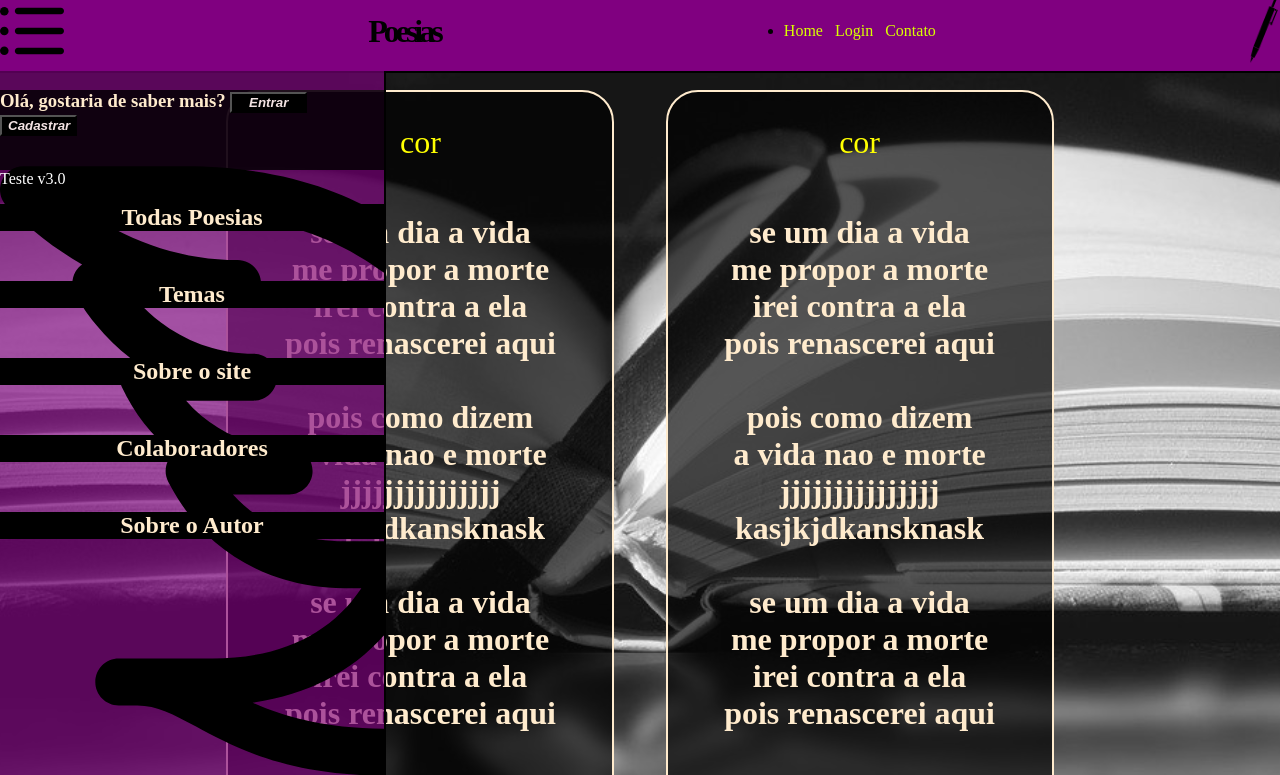
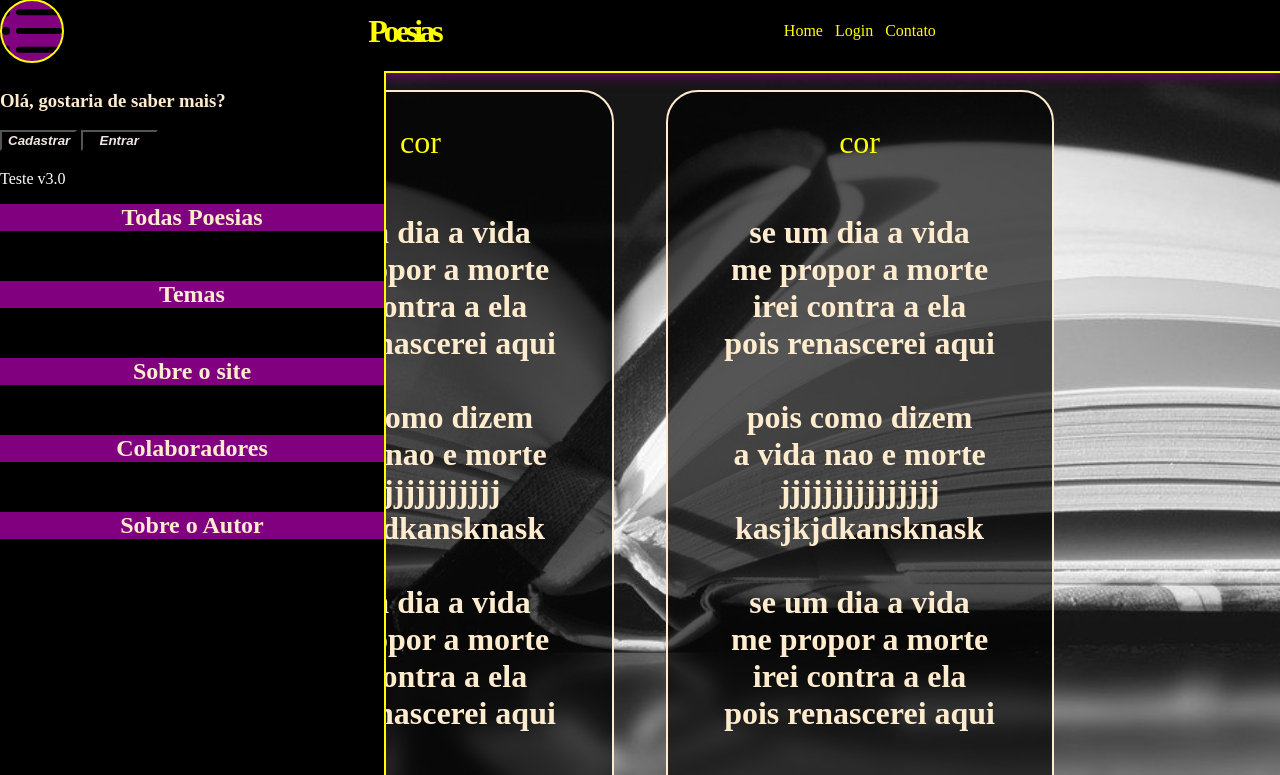
Before and after one commit to TheusHss/TheusHss.github.io, a plain HTML site: page poesias/Todas.html in a window 1280 px wide. Both pictures are taken after a click on the picture 32 px from the left and 31 px from the top of the page. Shown: the top 775 px of the page. Drawn offline with Linux system fonts and the light colour scheme.

Commit message:
Arrumando o style

```diff
--- a/globalStyle.css
+++ b/globalStyle.css
@@ -13,13 +13,16 @@ header {
 
 header h1 {
     letter-spacing: -4px;
+    color: yellow;
+
 }
 
 .cabecario {
+    box-shadow: 0px 0px 12px 2px purple;
     font-size: 1rem;
     position: fixed;
-    border-bottom: black solid 2px;
-    background-color: purple;
+    border-bottom: yellow solid 2px;
+    background-color: rgb(0, 0, 0);
     width: 100%;
     display: flex;
     justify-content: space-between;
@@ -31,11 +34,11 @@ header h1 {
     font-size: 1rem;
     margin-right: 8px;
     text-decoration: none;
-    color: rgb(217, 255, 0);
+    color: yellow;
 }
 
 .boxMenu {
-    border-right: 2px rgb(0, 0, 0) solid;
+    border-right: 2px rgb(255, 251, 0) solid;
     color: rgb(255, 255, 255);
     left: -100%;
     margin-top: 7px;
@@ -44,8 +47,7 @@ header h1 {
     width: 20%;
     background-size: cover;
     transition: left 1s;
-    background-image: url(/img/dove.svg);
-    background-color: rgba(128, 0, 128, 0.651);
+    background-color: rgba(0, 0, 0);
 }
 
 .boxMenu h1 {
@@ -54,7 +56,7 @@ header h1 {
     text-align: center;
     transition: 1s;
     color: rgb(255, 235, 205);
-    background-color: black;
+    background-color: purple;
 }
 
 .boxMenu h1:hover {
@@ -98,9 +100,18 @@ header h1 {
 
 .menuc {
     cursor: pointer;
-    height: 8vh;
+    height: 7.5vh;
+    background-color: purple;
+    border: yellow solid 2px ;
+    border-radius: 45vh;
 }
-
+.menuClass{
+    animation: menuClick 1.5s;
+}
+@keyframes menuClick{
+    from{transform: rotate(0deg) ;}
+    to{transform: rotate(365deg) ;}
+}
 .caneta {
     height: 8vh;
     animation: caneta 1s infinite alternate;
--- a/poesias/Todas.html
+++ b/poesias/Todas.html
@@ -32,9 +32,11 @@
             <div class="cadLog">
                 <h3>
                     Olá, gostaria de saber mais?
+                </h3>
+                <div>
+                    <button class="btn_cadLog">Cadastrar</button>
                     <button class="btn_cadLog">Entrar</button>
-                    <button class="btn_cadLog">Cadastrar</button>
-                </h3>
+                </div>
             </div>
             Teste v3.0
             <h1>Todas Poesias</h1> <br>
--- a/script.js
+++ b/script.js
@@ -1,4 +1,5 @@
 function menu() {
+    document.querySelector('#menuId').classList.toggle("menuClass")
     document.querySelector('#boxMenuId').classList.toggle("boxMenuAtivo")
 }
 
```
Also changed, not shown: index.css (+12 -3 lines), index.html (+11 -8 lines).
